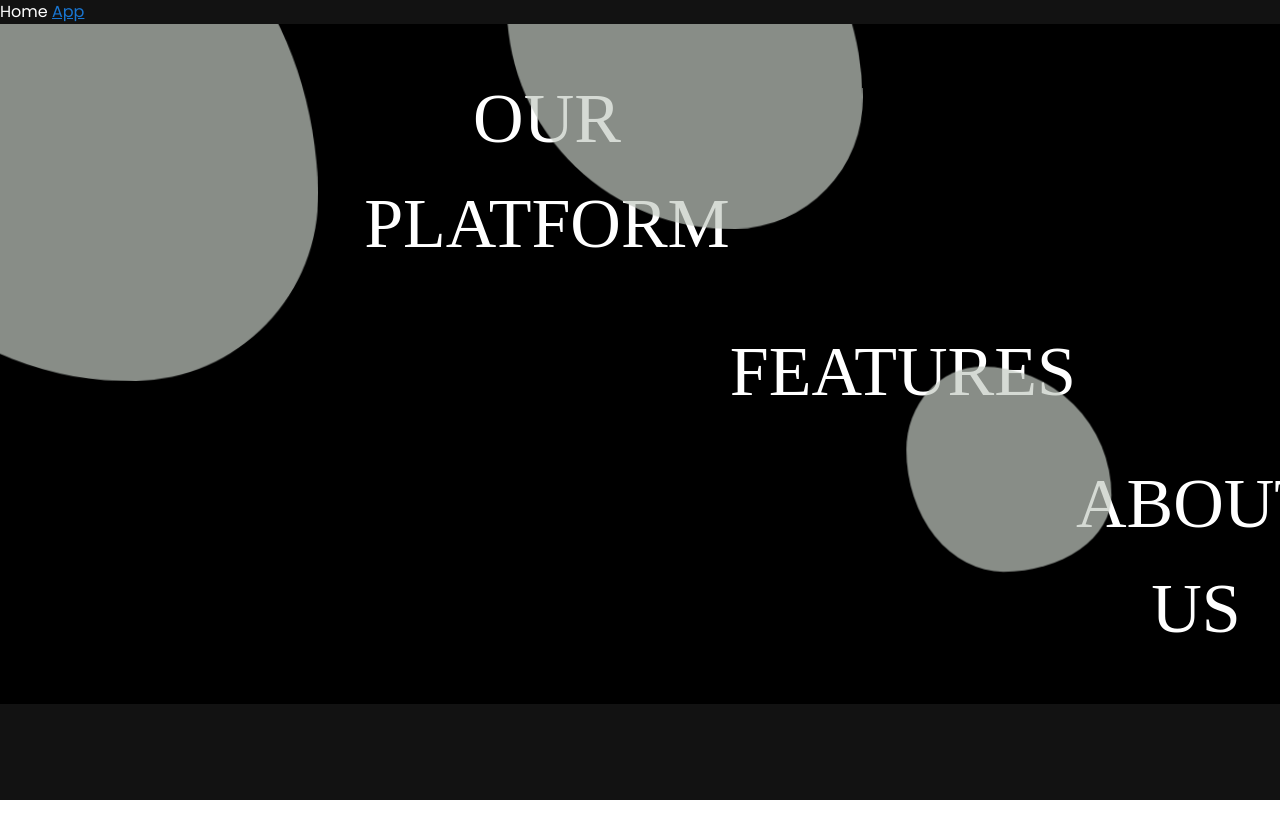
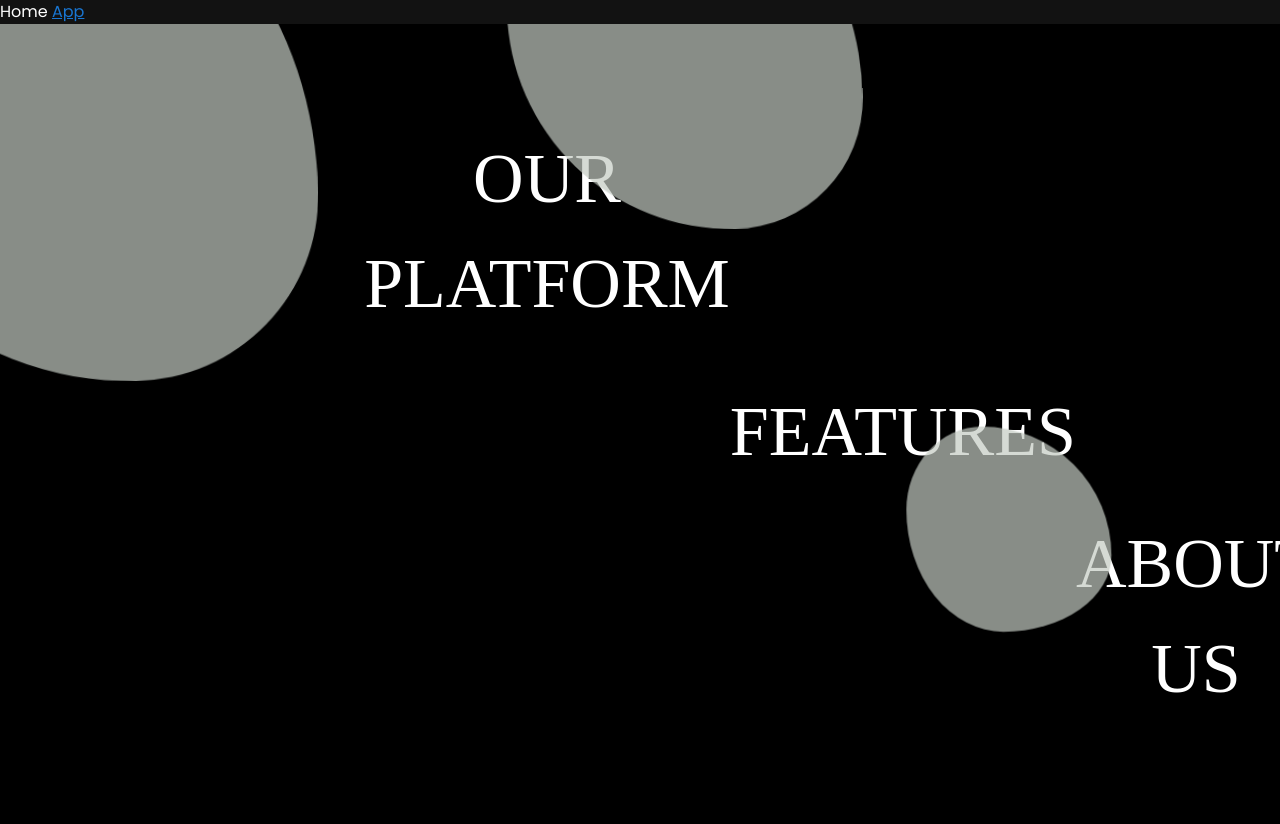
Before and after one commit to mostlyaman/frosthack-2022, a Nuxt app: page / in a window 1280 px wide. Before the commit the page ends 800 px from the top, so only its background shows below. Built offline with nearby package versions, Linux system fonts and the light colour scheme; a web font is replaced by a local one.

Commit message:
Update index.vue

```diff
--- a/pages/index.vue
+++ b/pages/index.vue
@@ -67,7 +67,7 @@
 
   .container  {
 	background: #000;
-	min-height: 40vh;
+	min-height: 100vh;
   max-width: 100%;
 	display: flex;
 	flex-direction: row;
```
